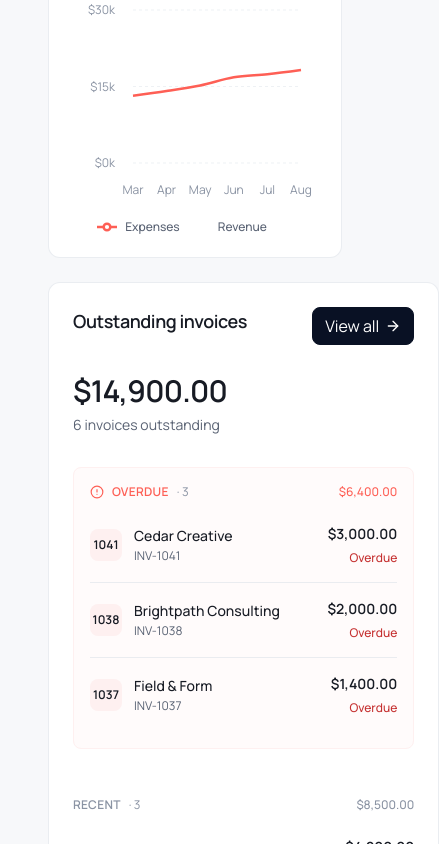
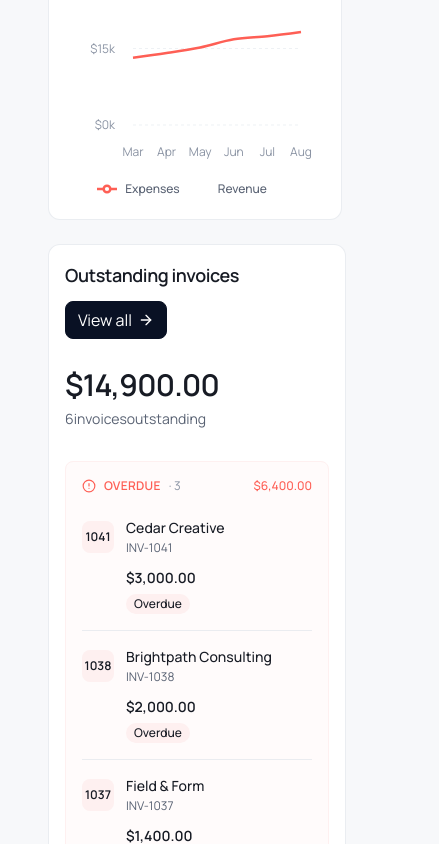
Before and after one commit to LindseyGunderson/fin-axis, a React (Vite) app: page /dashboard in a window 390 px wide. Shown: the part 1156-2000 px from the top of the page, 439 px wide, since content can reach past the window. Built offline with nearby package versions, Linux system fonts and the light colour scheme.

Commit message:
feat: improve dashboard responsiveness for mobile

```diff
--- a/src/components/dashboard/FinancialChart.tsx
+++ b/src/components/dashboard/FinancialChart.tsx
@@ -40,7 +40,7 @@ function FinancialChart({ data }: FinancialChartProps) {
 
   return (
     <section className="rounded-lg border border-border/70 bg-surface p-6">
-      <div className="mb-8 flex items-start justify-between gap-4">
+      <div className="mb-8 flex flex-col items-start justify-between gap-4 sm:flex-row">
         <div>
           <h2 className="text-lg font-semibold tracking-tight text-text-primary">
             Revenue & Expenses
--- a/src/components/dashboard/OutstandingInvoices.tsx
+++ b/src/components/dashboard/OutstandingInvoices.tsx
@@ -32,7 +32,8 @@ function InvoiceRow({
   const isOverdue = invoice.status === "overdue";
 
   return (
-    <div className="flex items-center justify-between gap-4 py-4">
+    <div className="flex flex-col gap-3 py-4 sm:flex-row sm:items-center sm:justify-between sm:gap-4">
+      {/* Invoice information */}
       <div className="flex min-w-0 items-center gap-3">
         <div
           className={`flex size-8 shrink-0 items-center justify-center rounded-md text-xs font-semibold ${
@@ -53,13 +54,15 @@ function InvoiceRow({
         </div>
       </div>
 
-      <div className="flex shrink-0 flex-col items-end gap-1.5">
+      {/* Amount / status */}
+      <div className="flex flex-col items-start gap-1.5 pl-11 sm:items-end sm:pl-0">
         <p className="text-sm font-semibold text-text-primary">
           {formatCurrency(getInvoiceTotal(invoice))}
         </p>
-
         {isOverdue ? (
-          <span className="text-xs font-medium text-danger-600">Overdue</span>
+          <span className="rounded-full bg-danger-50 px-2 py-0.5 text-xs font-medium text-danger-700">
+            Overdue
+          </span>
         ) : (
           <span className="rounded-full bg-background px-2 py-0.5 text-[11px] font-medium text-text-secondary">
             Awaiting payment
@@ -95,10 +98,9 @@ function InvoiceSection({
 
   return (
     <div
-      className={isUrgent
-           ? "rounded-md border border-danger-50 bg-danger-50/30 p-4"
-           : ""
-       }
+      className={
+        isUrgent ? "rounded-md border border-danger-50 bg-danger-50/30 p-4" : ""
+      }
     >
       <div className="mb-2 flex items-center justify-between">
         <div className="flex items-center gap-2">
@@ -159,16 +161,17 @@ function OutstandingInvoices({
   );
 
   return (
-    <section className="rounded-lg border border-border/70 bg-surface p-6">
+    <section className="rounded-lg border border-border/70 bg-surface p-4 sm:p-6">
       {/* Header */}
-      <div className="flex items-start justify-between gap-4">
+      <div className="flex flex-col gap-3 sm:flex-row sm:items-start sm:justify-between sm:gap-4">
         <div>
           <h2 className="text-lg font-semibold tracking-tight text-text-primary">
             Outstanding invoices
           </h2>
         </div>
-
-        <ViewAllButton />
+        <div className="self-start sm:self-auto">
+          <ViewAllButton />
+        </div>
       </div>
 
       {/* Summary */}
@@ -178,14 +181,14 @@ function OutstandingInvoices({
         </p>
 
         <p className="mt-1.5 text-sm text-text-secondary">
-          {outstandingInvoices.length}{" "}
-          {outstandingInvoices.length === 1 ? "invoice" : "invoices"}{" "}
+          {outstandingInvoices.length}
+          {outstandingInvoices.length === 1 ? "invoice" : "invoices"}
           outstanding
         </p>
       </div>
 
       {/* Invoice groups */}
-      <div className="mt-8 space-y-12">
+      <div className="mt-8 space-y-8 sm:space-y-12">
         <InvoiceSection
           label="Overdue"
           invoices={overdueInvoices}
--- a/src/components/dashboard/RecentTransactions.tsx
+++ b/src/components/dashboard/RecentTransactions.tsx
@@ -21,22 +21,22 @@ function formatDate(date: string) {
   }).format(new Date(`${date}T00:00:00`));
 }
 
-function RecentTransactions({
-  transactions,
-}: RecentTransactionsProps) {
+function RecentTransactions({ transactions }: RecentTransactionsProps) {
   const recentTransactions = transactions.slice(0, 5);
 
   return (
     <section className="rounded-lg border border-border/70 bg-surface p-6">
       {/* Header */}
-      <div className="flex items-start justify-between gap-4">
+      <div className="flex flex-col gap-3 sm:flex-row sm:items-start sm:justify-between sm:gap-4">
         <div>
-            <h2 className="text-lg font-semibold tracking-tight text-text-primary">
+          <h2 className="text-lg font-semibold tracking-tight text-text-primary">
             Recent transactions
-            </h2>
+          </h2>
         </div>
 
-        <ViewAllButton />
+        <div className="self-start sm:self-auto">
+          <ViewAllButton />
+        </div>
       </div>
 
       {/* Transactions */}
@@ -46,7 +46,7 @@ function RecentTransactions({
             Recent
           </p>
 
-          <p className="text-xs font-semibold uppercase tracking-wide text-text-muted">
+          <p className="hidden text-xs font-semibold uppercase tracking-wide text-text-muted sm:block">
             Amount
           </p>
         </div>
@@ -58,15 +58,12 @@ function RecentTransactions({
             return (
               <div
                 key={transaction.id}
-                className="flex items-center justify-between gap-4 py-4"
+                className="flex flex-col gap-3 py-4 sm:flex-row sm:items-center sm:justify-between sm:gap-4"
               >
+                {/* Transaction information */}
                 <div className="flex min-w-0 items-center gap-3">
                   <div
-                    className={`flex size-8 shrink-0 items-center justify-center rounded-md ${
-                      isIncome
-                        ? "bg-success-50 text-success-600"
-                        : "bg-accent-coral/10 text-accent-coral"
-                    }`}
+                    className={`flex size-8 shrink-0 items-center justify-center rounded-md ${isIncome ? "bg-success-50 text-success-600" : "bg-accent-coral/10 text-accent-coral"}`}
                   >
                     {isIncome ? (
                       <Plus className="size-4" />
@@ -74,25 +71,18 @@ function RecentTransactions({
                       <Minus className="size-4" />
                     )}
                   </div>
-
                   <div className="min-w-0">
                     <p className="truncate text-sm font-medium text-text-primary">
                       {transaction.description}
                     </p>
-
-                    <p className="mt-0.5 text-xs text-text-secondary">
-                      {transaction.category} ·{" "}
-                      {formatDate(transaction.date)}
+                    <p className="mt-0.5 truncate text-xs text-text-secondary">
+                      {transaction.category} ·{formatDate(transaction.date)}
                     </p>
                   </div>
                 </div>
-
+                {/* Amount */}
                 <p
-                  className={`shrink-0 text-sm font-semibold ${
-                    isIncome
-                      ? "text-success-600"
-                      : "text-accent-coral"
-                  }`}
+                  className={`pl-11 text-sm font-semibold sm:shrink-0 sm:pl-0 ${isIncome ? "text-success-600" : "text-accent-coral"}`}
                 >
                   {isIncome ? "+" : "-"}
                   {formatCurrency(transaction.amount)}
```
